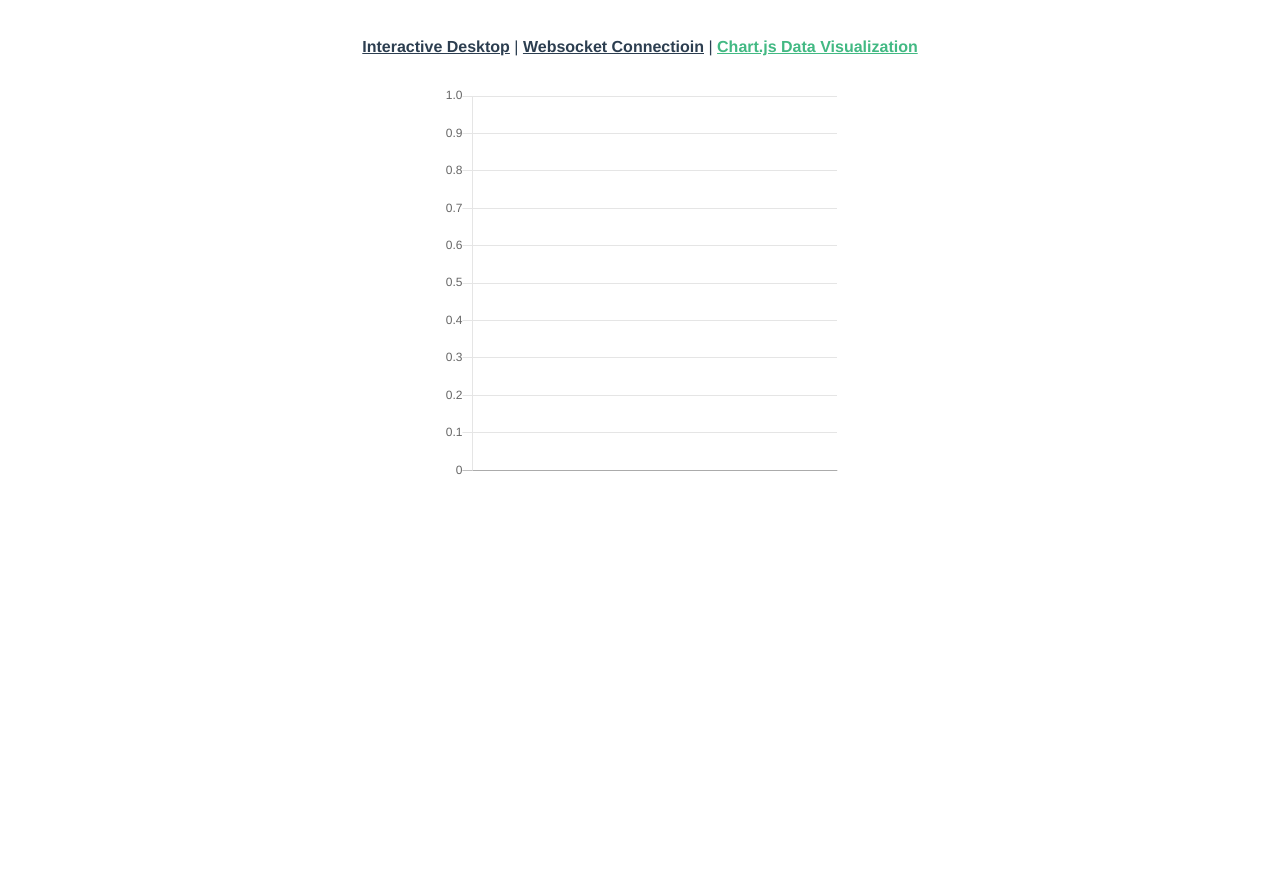
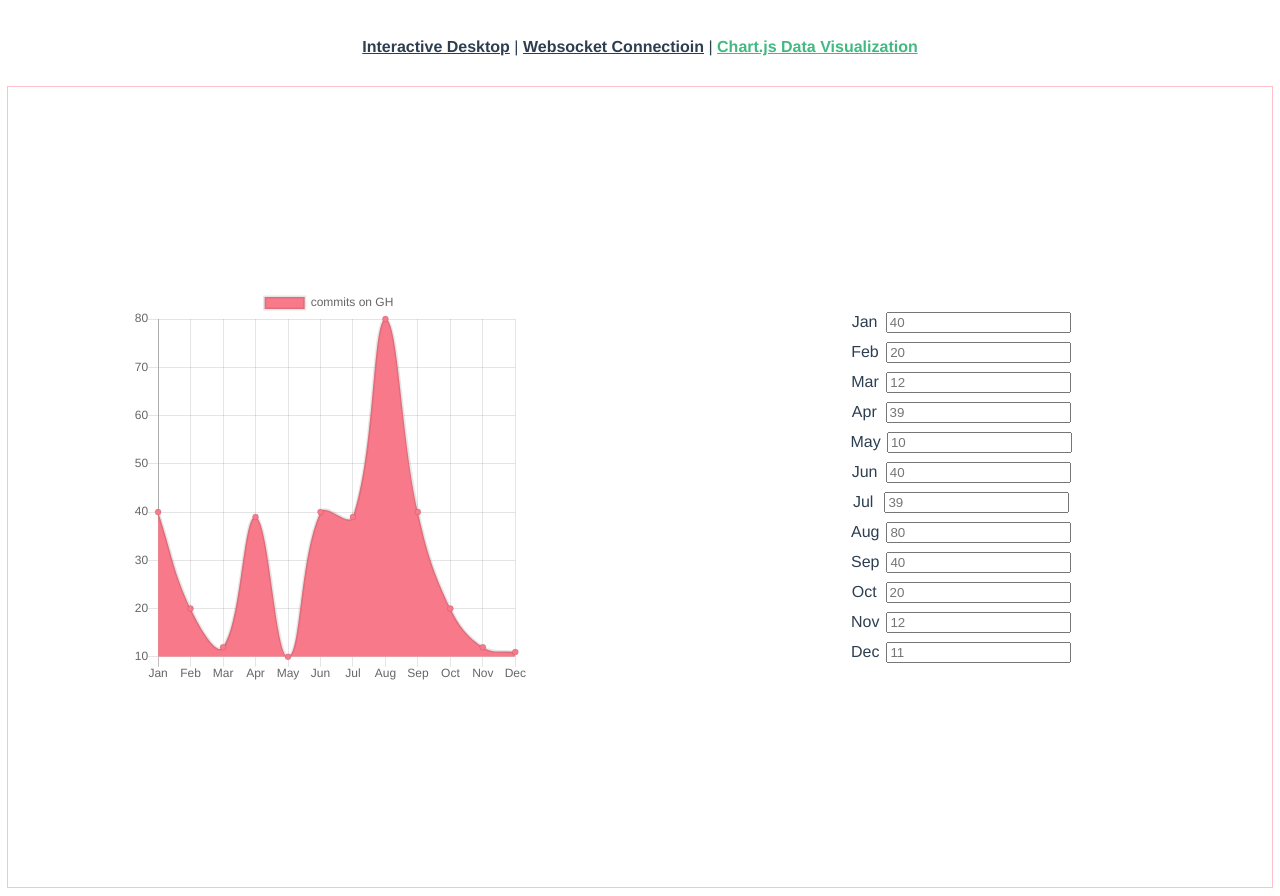
Before and after one commit to ShmidtAlex/test-websocket, a Vue app: page /chartjs in a window 1280 px wide. Before the commit the page ends 800 px from the top, so only its background shows below. Built offline with nearby package versions, Linux system fonts and the light colour scheme.

Commit message:
reactive update of chart setted

```diff
--- /dev/null
+++ b/src/components/DataSet.vue
@@ -0,0 +1,47 @@
+<template>
+  <div class="wrapper">
+    <div class="inputs" v-for="(input, index) in entries.datasets[0].data" :key="index">
+      <data-set-input :index="index" :label="entries.labels[index]" :input="input" @changeMonthValue="replaceValue"/>
+    </div>
+  </div>
+</template>
+<script>
+  import DataSetInput from './DataSetInput.vue'
+  export default {
+    name: 'DataSet',
+    components: {
+      DataSetInput
+    },
+    props: {
+      entries: {
+        type: Object,
+        required: false
+      }
+    },
+    data() {
+      return {
+
+      }
+    },
+    methods: {
+      replaceValue(obj){
+        this.$emit('changeMonthValue', obj)
+      }
+    }
+
+  }
+</script>
+<style scoped lang="scss">
+  .wrapper {
+    display: flex;
+    flex-direction: column;
+    align-items: center;
+    justify-content: center;
+    width: 30%;
+    .inputs {
+      display: flex;
+      justify-content: center;
+      width: 100%;
+    }
+  }
+</style>
--- /dev/null
+++ b/src/components/DataSetInput.vue
@@ -0,0 +1,53 @@
+<template>
+  <div class="row-wrapper">
+    <label>{{ label }}</label>
+    <input type="text" :placeholder="input" v-model="settedVal" @keyup.enter="setValue">
+  </div>
+</template>
+<script>
+  export default {
+    props: {
+      label: {
+        type: String,
+        required: true
+      },
+      input: {
+        type: Number,
+        required: false
+      },
+      index: {
+        type: Number,
+        required: true
+      }
+    },
+    data() {
+      return {
+        settedVal: null
+      }
+    },
+    computed: {
+      computedValue() {
+        return this.settedVal;
+      }
+    },
+    methods: {
+      setValue(){
+        const obj = {
+          val: this.settedVal,
+          index: this.index
+        }
+        this.$emit('changeMonthValue', obj)
+      }
+    }
+  }
+</script>
+<style scoped lang="scss">
+  .row-wrapper {
+    display: flex;
+    flex-direction: row;
+    justify-content: space-around;
+    align-items: center;
+    width: 60%;
+    height: 30px;
+  }
+</style>
--- a/src/components/DeletedElements.vue
+++ b/src/components/DeletedElements.vue
@@ -30,7 +30,7 @@
   }
 </script>
 
-<style lang="scss">
+<style scoped lang="scss">
   .deleted-button-pannel, .wrapper {
     display: flex;
     flex-direction: row;
--- /dev/null
+++ b/src/components/LineCharts.vue
@@ -0,0 +1,11 @@
+<script>
+  import { Line } from 'vue-chartjs'
+  export default {
+    extends: Line,
+    props: ['chartdata', 'options'],
+
+    mounted () {
+      this.renderChart(this.chartdata, this.options)
+    }
+  }
+</script>
--- a/src/views/ChartjsBased.vue
+++ b/src/views/ChartjsBased.vue
@@ -1,12 +1,64 @@
+<template>
+  <div class="wrapper-main">
+    <line-charts ref="chart" :options="options" :chartdata="computedChartdata"></line-charts>
+    <data-set :entries="chartdata" @changeMonthValue="setMonthData"/>
+  </div>
+</template>
+<script>
+  import LineCharts from '../components/LineCharts.vue'
+  import DataSet from '../components/DataSet.vue'
+  export default {
+    components: {
+      LineCharts,
+      DataSet
+    },
+    data() {
+      return {
+        options: {
+          responsive: true,
+          maintainAspectRatio: false
+        },
+        chartdata: {
+          labels: ['Jan', 'Feb', 'Mar', 'Apr', 'May', 'Jun', 'Jul', 'Aug', 'Sep', 'Oct', 'Nov', 'Dec'],
+          datasets: [
+            {
+              label: 'commits on GH',
+              backgroundColor: '#f87989',
+              data: [40, 20, 12, 39, 10, 40, 39, 80, 40, 20, 12, 11]
+            }
+          ]
+        }
 
-<script>
-  import { Line } from 'vue-chartjs'
+      }
 
-  export default {
-    extends: Line,
-    props: ['chartdata', 'options'],
-    mounted () {
-      this.renderChart(this.chartdata, this.options)
+    },
+    methods: {
+      setMonthData(obj) {
+        console.log(+obj.val)
+        console.log(this.$data._chart)
+        this.chartdata.datasets[0].data[obj.index] = +obj.val
+
+        this.$refs.chart.renderChart(this.computedChartdata, this.computedOptionsdata)
+      }
+    },
+    computed: {
+      computedChartdata(){
+        return this.chartdata
+      },
+      computedOptionsdata() {
+        return this.options
+      }
     }
   }
 </script>
+<style scoped lang="scss">
+  .wrapper-main {
+    display: flex;
+    flex-direction: row;
+    justify-content: space-around;
+    align-items: center;
+    width: 100%;
+    height: 800px;
+    border: 1px solid pink;
+  }
+</style>
```
